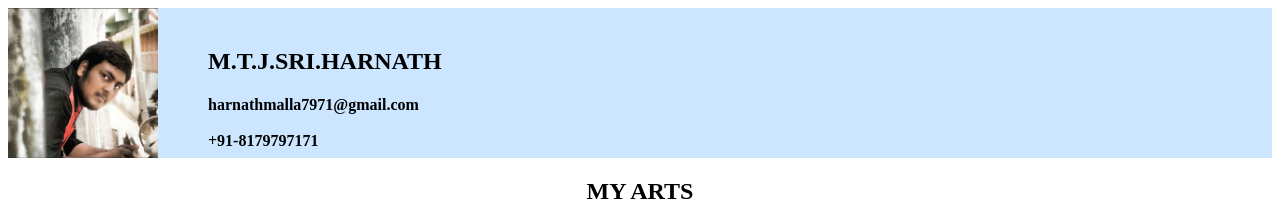
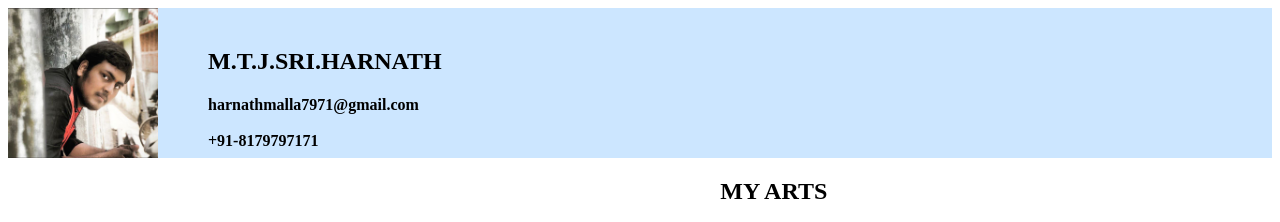
Before and after one commit to HarnathMalla/harnathmalla.github.io, a plain HTML site: page index.html in a window 1280 px wide. Shown: the top 222 px of the page. Drawn offline with Linux system fonts and the light colour scheme.

Commit message:
Update index.html

```diff
--- a/index.html
+++ b/index.html
@@ -25,8 +25,9 @@ float:left;
 <h4>harnathmalla7971@gmail.com<br><br>+91-8179797171</h4>
 </div>
 </div><div>
-  <center><h2>MY ARTS</h2></center>
+
 <div class="art">
+  <center left-margin="50"><h2>MY ARTS</h2></center>
 <table>
 <tr><td><img src="art1.jpg" height="200px" width="200px"/></td>
 <td><img src="art2.jpg" height="200px" width="200px"/></td>
```
